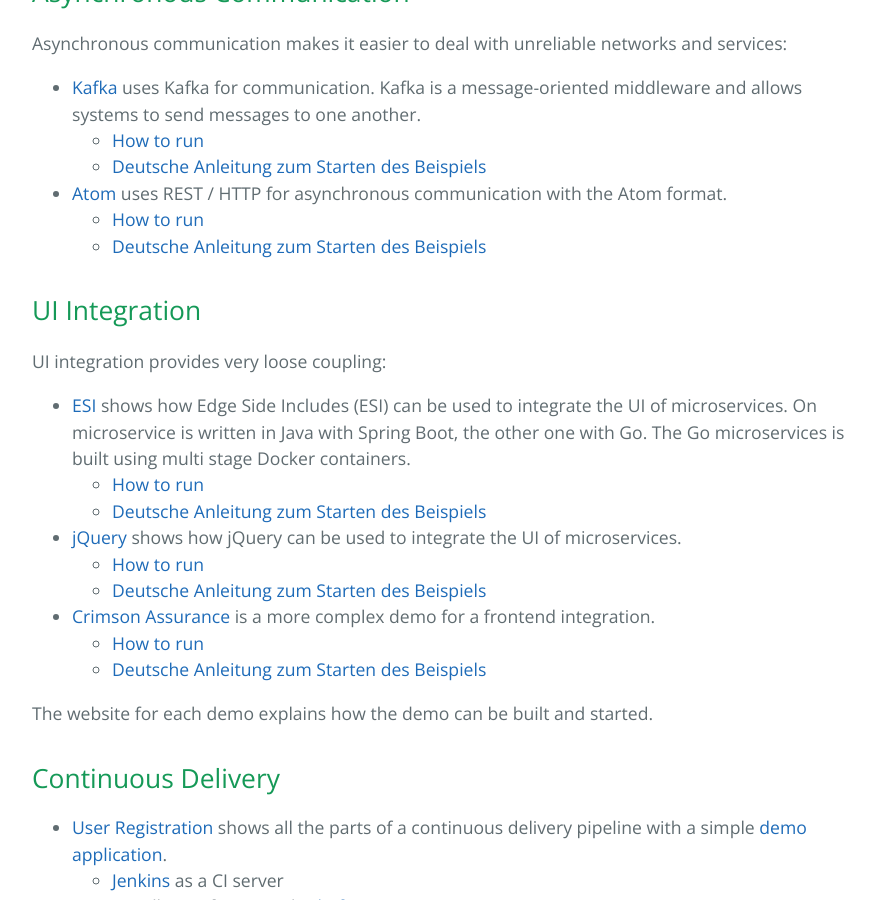
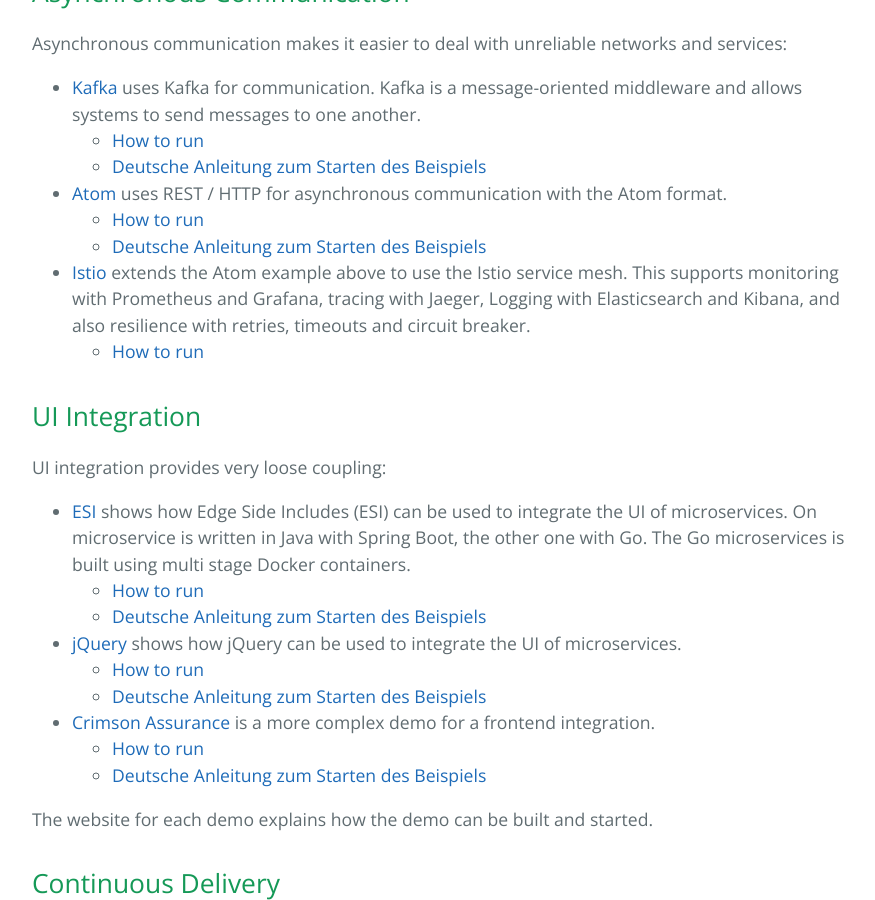
Before and after one commit to ewolff/ewolff.com, a Jekyll site: the page built from microservices-demos.md, in a window 1280 px wide and 900 px high, scrolled down 1306 px. Shown: the whole window, without its empty margins (192-1067 px from the left). Built offline with Jekyll 4.4.1, drawn with Linux system fonts in a browser that asks for light colours; our own code applies the rules of GitHub Pages for plain Markdown files.

Commit message:
Add Istio demo

```diff
--- a/microservices-demos.md
+++ b/microservices-demos.md
@@ -71,6 +71,13 @@
   - [How to run](https://github.com/ewolff/microservice-atom/blob/master/HOW-TO-RUN.md)
   - [Deutsche Anleitung zum Starten des Beispiels](https://github.com/ewolff/microservice-atom/blob/master/WIE-LAUFEN.md)
 
+* [Istio](https://github.com/ewolff/microservice-istio) extends the
+  Atom example above to use the Istio service mesh. This supports
+  monitoring with Prometheus and Grafana, tracing with Jaeger, Logging
+  with Elasticsearch and Kibana, and also resilience with retries,
+  timeouts and circuit breaker.
+  - [How to run](https://github.com/ewolff/microservice-atom/blob/master/HOW-TO-RUN.md)
+
 ## UI Integration
 
 UI integration provides very loose coupling:
```
